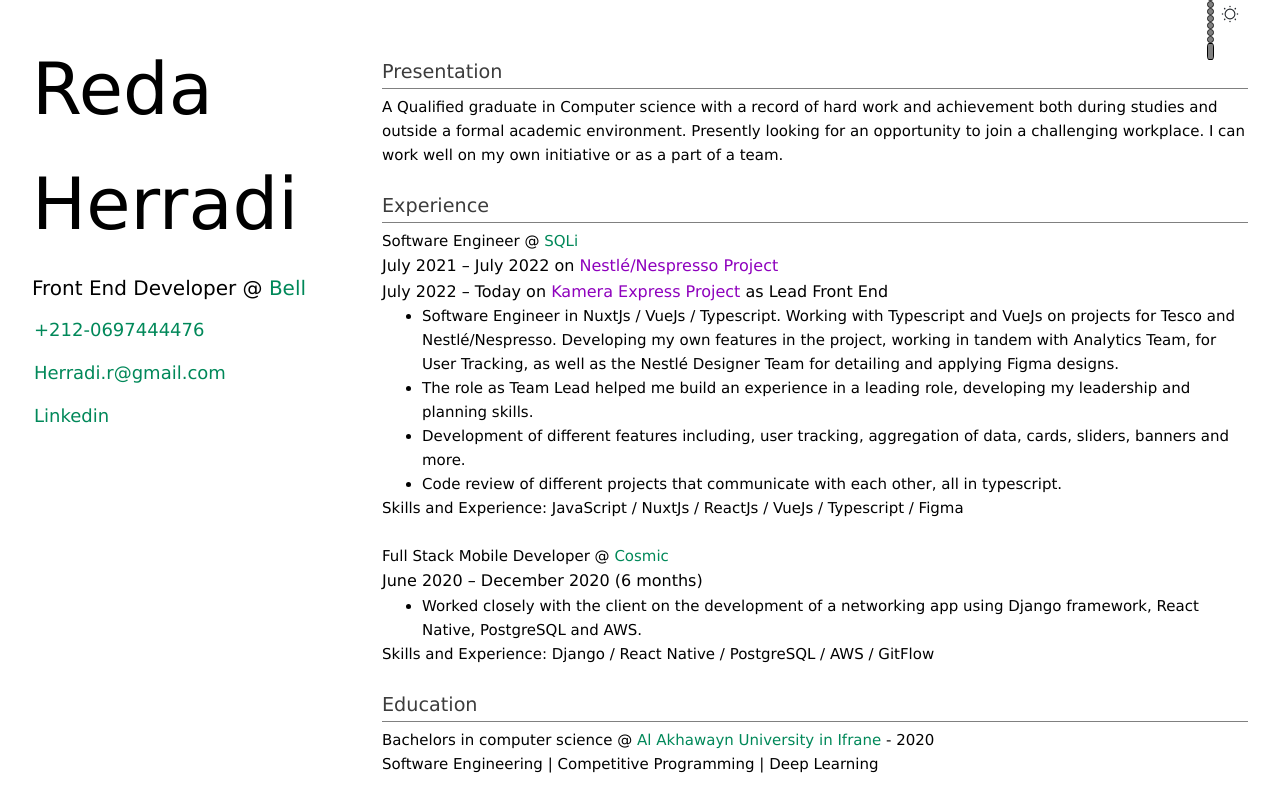
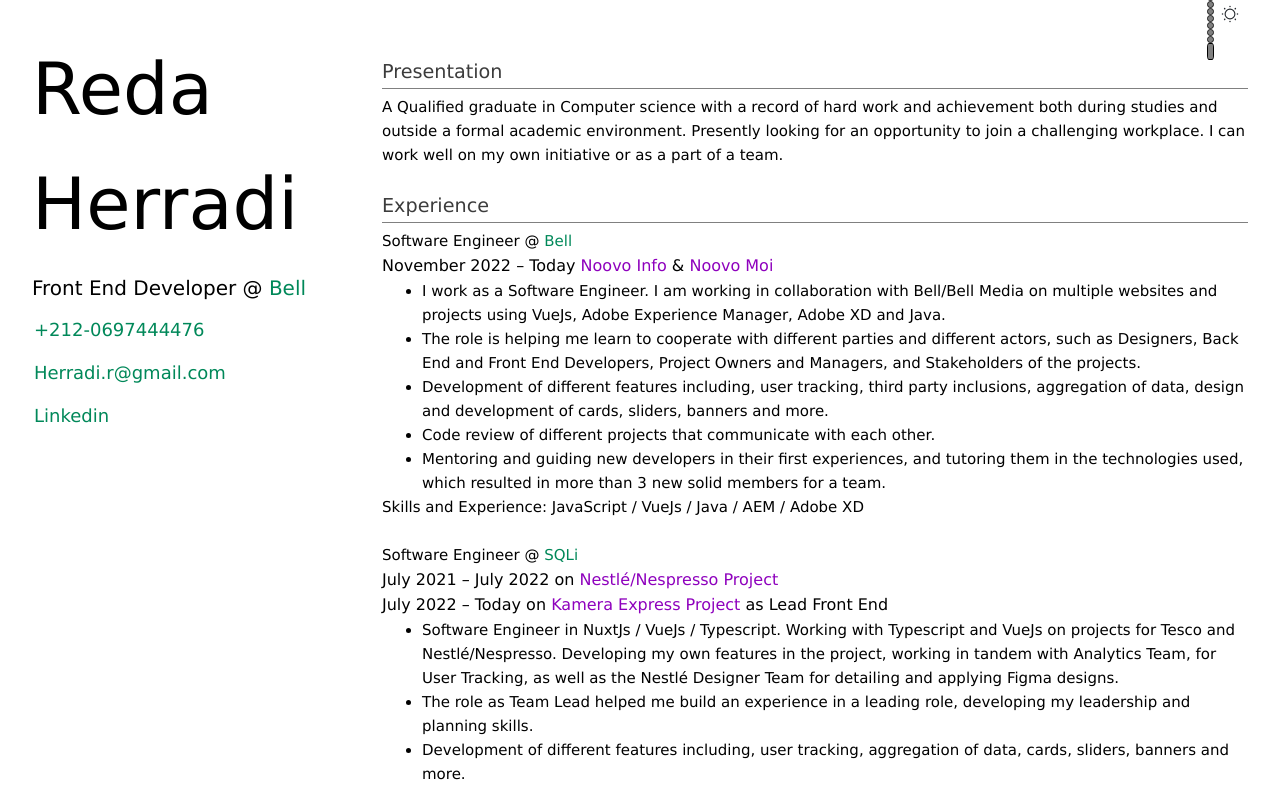
Before and after one commit to Reda-H/vue_resume, a Vue app: page / in a window 1280 px wide. Shown: the top 789 px of the page. Built offline with nearby package versions, Linux system fonts and the light colour scheme.

Commit message:
updated to latest experience

```diff
--- a/src/views/HomeView.vue
+++ b/src/views/HomeView.vue
@@ -8,9 +8,15 @@
       <div class="sidebar">
         <h1 class="name">Reda Herradi</h1>
         <h2 class="role">Front End Developer @ <a href="https://www.bell.ca/">Bell</a></h2>
-        <a class="title-link" href="tel:+212697444476" target="_blank"><h2 class="phone">+212-0697444476</h2></a>
-        <a class="title-link" href="mailto:herradi.r@gmail.com" target="_blank"><h2 class="email">Herradi.r@gmail.com</h2></a>
-        <a class="title-link" href="https://www.linkedin.com/in/reda-herradi/" target="_blank"><h2 class="linkedin">Linkedin</h2></a>
+        <a class="title-link" href="tel:+212697444476" target="_blank">
+          <h2 class="phone">+212-0697444476</h2>
+        </a>
+        <a class="title-link" href="mailto:herradi.r@gmail.com" target="_blank">
+          <h2 class="email">Herradi.r@gmail.com</h2>
+        </a>
+        <a class="title-link" href="https://www.linkedin.com/in/reda-herradi/" target="_blank">
+          <h2 class="linkedin">Linkedin</h2>
+        </a>
       </div>
     </header>
 
@@ -27,12 +33,37 @@
       </p>
 
       <h3>Experience</h3>
+      <p>
+        Software Engineer @ <a href="https://www.bell.ca/" target="_blank">Bell</a>
+      <p class="periods">November 2022 – Today
+        <a class="project" href="https://www.noovo.info/" target="_blank">Noovo Info</a>
+        &
+        <a class="project" href="https://www.noovomoi.ca/" target="_blank">Noovo Moi</a>
+      </p>
+      <ul>
+        <li>I work as a Software Engineer. I am working in collaboration with Bell/Bell Media on multiple websites and
+          projects using VueJs, Adobe Experience Manager, Adobe XD and Java.</li>
+        <li>The role is helping me learn to cooperate with different parties and different actors, such as Designers, Back
+          End and Front End Developers, Project Owners and Managers, and Stakeholders of the projects.</li>
+        <li>Development of different features including, user tracking, third party inclusions,
+          aggregation of data, design and development of cards, sliders, banners and more.</li>
+        <li>Code review of different projects that communicate with each
+          other.</li>
+        <li>
+          Mentoring and guiding new developers in their first experiences, and tutoring them in the technologies used,
+          which resulted in more than 3 new solid members for a team.
+        </li>
+      </ul>
+      <p>Skills and Experience: JavaScript / VueJs / Java / AEM / Adobe XD</p>
+      <br />
+      </p>
 
       <p>
         Software Engineer @ <a href="https://www.sqli.com/ma-fr" target="_blank">SQLi</a>
-      <p class="periods">July 2021 – July 2022 on <a class="project"
-          href="https://ma.buynespresso.com/ma_en/" target="_blank">Nestlé/Nespresso Project</a></p>
-      <p class="periods">July 2022 – Today on <a class="project" href="https://www.kamera-express.nl/" target="_blank">Kamera Express
+      <p class="periods">July 2021 – July 2022 on <a class="project" href="https://ma.buynespresso.com/ma_en/"
+          target="_blank">Nestlé/Nespresso Project</a></p>
+      <p class="periods">July 2022 – Today on <a class="project" href="https://www.kamera-express.nl/"
+          target="_blank">Kamera Express
           Project</a> as Lead Front End</p>
       <ul>
         <li>Software Engineer in NuxtJs / VueJs / Typescript. Working with
@@ -52,7 +83,8 @@
       </p>
 
       <p>
-        Full Stack Mobile Developer @ <a href="https://apps.apple.com/fr/app/cosmic/id1570332721" target="_blank">Cosmic</a>
+        Full Stack Mobile Developer @ <a href="https://apps.apple.com/fr/app/cosmic/id1570332721"
+          target="_blank">Cosmic</a>
       <p class="periods">June 2020 – December 2020 (6 months)</p>
       <ul>
         <li>Worked closely with the client on the development of a
@@ -68,7 +100,8 @@
 
       <h3>Education</h3>
       <p>
-        Bachelors in computer science @ <a href="http://www.aui.ma/en/" target="_blank">Al Akhawayn University in Ifrane</a> - 2020
+        Bachelors in computer science @ <a href="http://www.aui.ma/en/" target="_blank">Al Akhawayn University in
+          Ifrane</a> - 2020
       <p>Software Engineering | Competitive Programming | Deep Learning </p>
       <br />
       </p>
@@ -88,13 +121,12 @@
 </template>
 
 <style lang="scss">
-
 .name {
   font-family: "Verdana", Times, serif;
   font-size: 36px;
 }
 
-.sidebar{
+.sidebar {
   display: flex;
   flex-direction: column;
   gap: 10px;
@@ -154,7 +186,7 @@
   gap: 15px;
 }
 
-@media (min-width: 641px){
+@media (min-width: 641px) {
   .name {
     font-family: "Verdana", Times, serif;
     font-size: 72px;
@@ -166,6 +198,7 @@
   header {
     width: 300px;
   }
+
   .sidebar {
     width: 300px;
     columns: 1;
```
